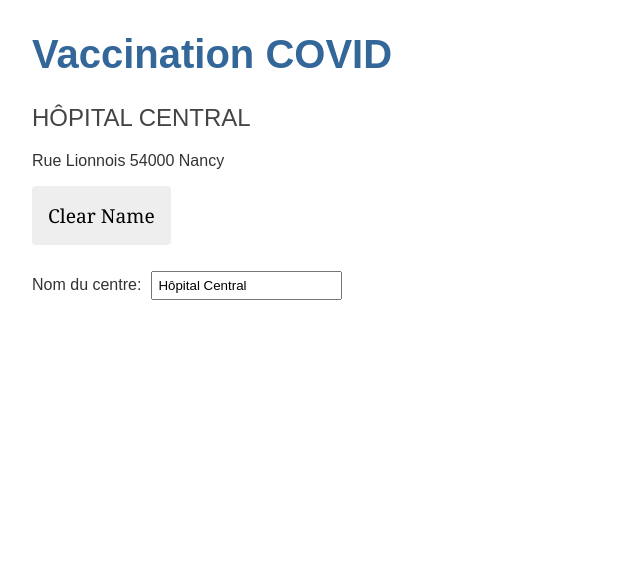
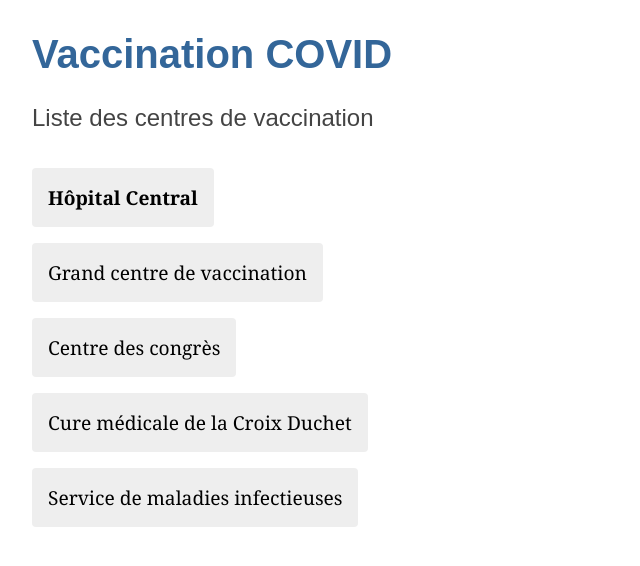
Before and after one commit to lgangloff/polytech-angular, an Angular app: page / in a window 1280 px wide. Shown: the top 566 px of the page, without its empty margins (0-640 px from the left). Built offline with nearby package versions, Linux system fonts and the light colour scheme.

Commit message:
directives

```diff
--- a/src/app/app.component.html
+++ b/src/app/app.component.html
@@ -1,2 +1,4 @@
 <h1>{{title}}</h1>
-<app-vaccination-center></app-vaccination-center>
+<div>
+  <app-vaccination-center-list></app-vaccination-center-list>
+</div>
--- a/src/app/app.module.ts
+++ b/src/app/app.module.ts
@@ -5,11 +5,13 @@ import { BrowserModule } from '@angular/platform-browser';
 import { AppRoutingModule } from './app-routing.module';
 import { AppComponent } from './app.component';
 import { VaccinationCenterComponent } from './vaccination-center/vaccination-center.component';
+import { VaccinationCenterListComponent } from './vaccination-center-list/vaccination-center-list.component';
 
 @NgModule({
   declarations: [
     AppComponent,
-    VaccinationCenterComponent
+    VaccinationCenterComponent,
+    VaccinationCenterListComponent
   ],
   imports: [
     BrowserModule,
--- /dev/null
+++ b/src/app/mock-vaccination-center.ts
@@ -0,0 +1,9 @@
+import { VaccinationCenter } from "./vaccination-center";
+
+export const CENTERS: VaccinationCenter[] = [
+    {id:1, name:"Hôpital Central", address: "Rue Lionnois", postalCode: "54000", city: "Nancy"},
+    {id:2, name:"Grand centre de vaccination", address: "45, Avenue de Manchester", postalCode: "08000", city: "Charleville-Mézières"},
+    {id:3, name:"Centre des congrès", address: "16, Rue de la Société Française", postalCode: "18100", city: "Vierzon"},
+    {id:4, name:"Cure médicale de la Croix Duchet", address: "rue de la Croix Duchet", postalCode: "18200", city: "Saint-Amand-Montrond"},
+    {id:5, name:"Service de maladies infectieuses", address: "4, Rue Larrey", postalCode: "49100", city: "Angers"}
+  ]
--- /dev/null
+++ b/src/app/vaccination-center-list/vaccination-center-list.component.html
@@ -0,0 +1,18 @@
+<h2>Liste des centres de vaccination</h2>
+<ul>
+    <li *ngFor="let aCenter of centers"
+        [ngClass]="selected==aCenter ? 'selected' : ''">
+
+        <button
+            [ngStyle]="{'font-weight' : isSpecialCenter(aCenter) ? 'bold' : 'normal'}"
+            (click)="selectCenter(aCenter)">
+
+            {{aCenter.name}}
+
+        </button>
+    </li>
+</ul>
+
+<div *ngIf="selected">
+    Centre sélectionné: {{selected.name}}
+</div>
--- /dev/null
+++ b/src/app/vaccination-center-list/vaccination-center-list.component.scss
@@ -0,0 +1,11 @@
+li{
+    list-style: none;
+}
+ul{
+    margin: 0;
+    padding: 0;
+}
+
+.selected button{
+    background-color: aquamarine;
+}
--- /dev/null
+++ b/src/app/vaccination-center-list/vaccination-center-list.component.ts
@@ -0,0 +1,29 @@
+import { Component, OnInit } from '@angular/core';
+import { CENTERS } from '../mock-vaccination-center';
+import { VaccinationCenter } from '../vaccination-center';
+
+@Component({
+  selector: 'app-vaccination-center-list',
+  templateUrl: './vaccination-center-list.component.html',
+  styleUrls: ['./vaccination-center-list.component.scss']
+})
+export class VaccinationCenterListComponent implements OnInit {
+
+  centers: VaccinationCenter[] = CENTERS;
+
+  selected?: VaccinationCenter;
+
+  constructor() { }
+
+  ngOnInit(): void {
+
+  }
+
+  isSpecialCenter(center: VaccinationCenter){
+    return center.city == "Nancy";
+  }
+
+  selectCenter(center: VaccinationCenter){
+    this.selected=center;
+  }
+}
--- a/src/styles.scss
+++ b/src/styles.scss
@@ -26,7 +26,6 @@ h1 {
     font-size: 1.2rem;
     padding: 1rem;
     margin-right: 1rem;
-    margin-bottom: 1rem;
     margin-top: 1rem;
   }
   button:hover {
```
Also changed, not shown: 1 other file (tests, documents, lock files or other folders).
